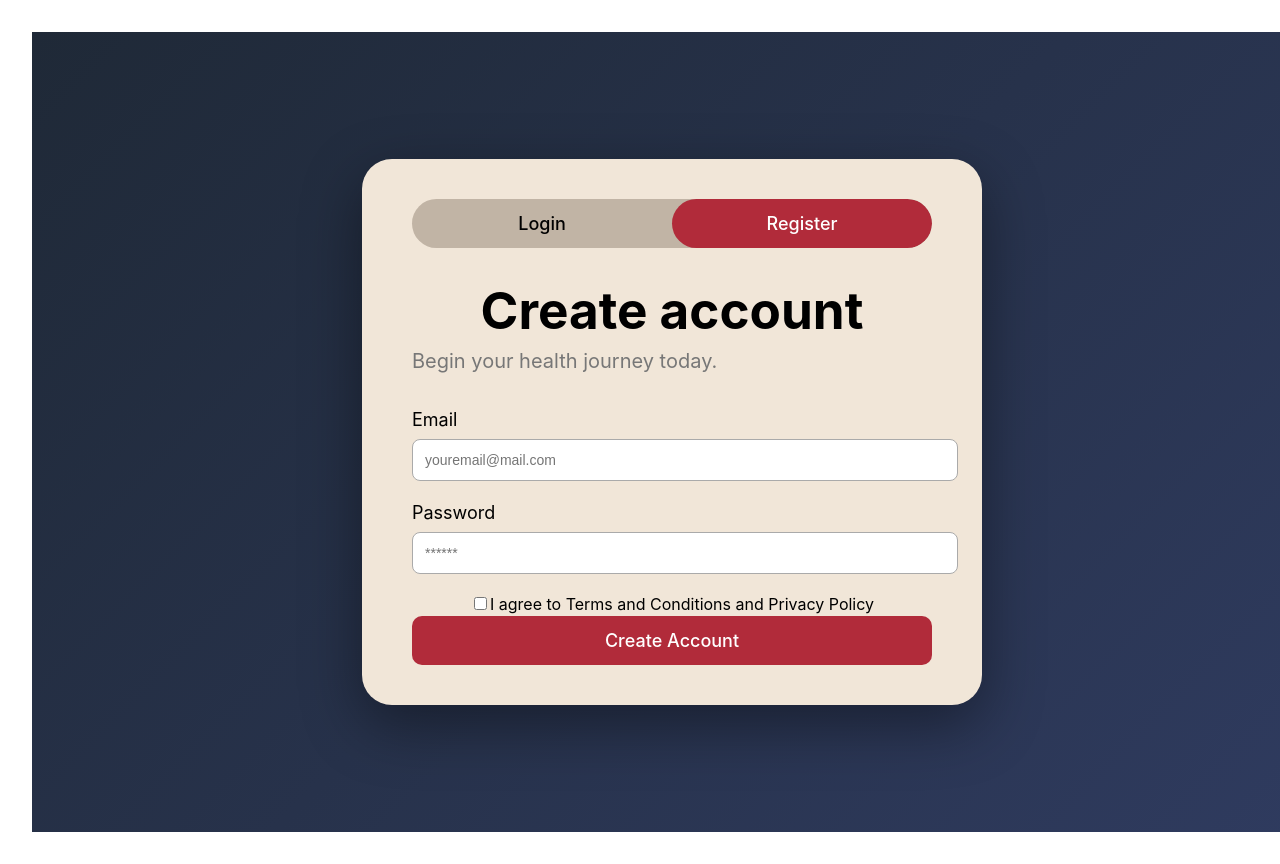
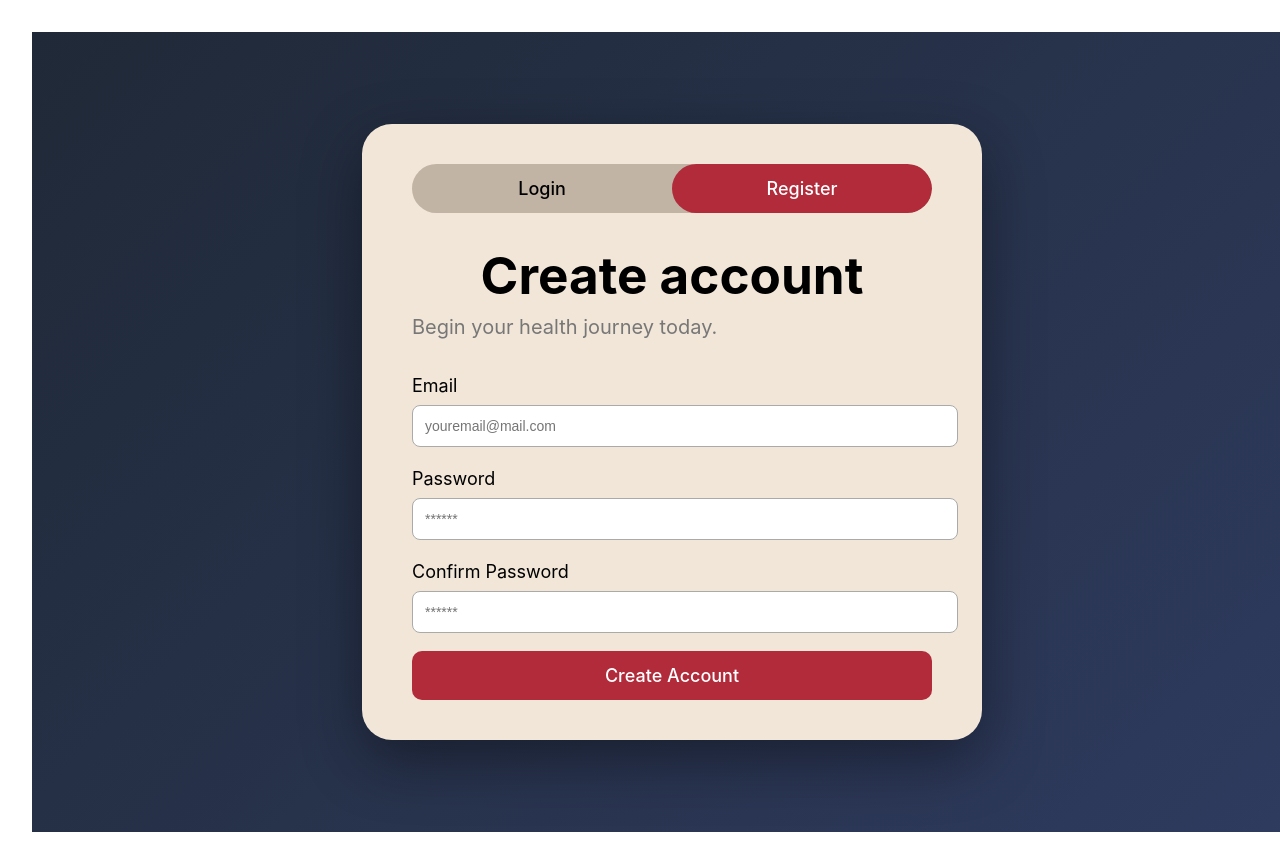
Before and after one commit to gladyslyx/MediPal, a React (Vite) app in the folder frontend/: page /register in a window 1280 px wide. Shown: the top 864 px of the page. Built offline with nearby package versions, Linux system fonts and the light colour scheme.

Commit message:
Registration Function Online - Haikal

```diff
--- a/frontend/src/Login.jsx
+++ b/frontend/src/Login.jsx
@@ -83,7 +83,6 @@ function Form() {
       });
 
       const result = await response.json();
-      console.log('Server Response: ', result);
 
       if (result == 1) {
         console.log("Success")
--- a/frontend/src/Register.jsx
+++ b/frontend/src/Register.jsx
@@ -54,49 +54,50 @@ function Switcher() {
 //<<<<<<Form Handler>>>>>>
 function Form(){
 
+  const nav = useNavigate()
+  const navigate = () =>{
+    nav('/home')
+  };
+
   //Handles form submit.
   const handleSubmit = (event) => {
     event.preventDefault();
 
-    const checkBox = document.getElementById("termsconsCheck")
-    if(checkBox.checked){
+    var pass1 = document.getElementById("firstPass").value
+    var pass2 = document.getElementById("reenterPass").value
 
-      const formData = new FormData(event.target);
-      const dataObject = Object.fromEntries(formData);
+    if(pass1 === pass2){
+      if(pass1.length >= 8){
+        const formData = new FormData(event.target);
+        const dataObject = Object.fromEntries(formData);
 
-    // sendDataToBackend(dataObject);
+        sendDataToBackend(dataObject);
+      }
+      else alert("Password must be 8 characters or longer!");
+    }
+    else alert("Password is not the same!");
+    }
 
-    } else {
-      alert("Agree to terms and conditions.");
-    }
-  };
-
-  //Sending data to backend. NOT DONE
+  //Sending data to backend.
   const sendDataToBackend = async (data) => {
     try{
       //Payload.
-      const response = await fetch('http://localhost:3000/', {
+      const response = await fetch('http://localhost:3000/register', {
         method: 'POST',
         headers:{'Content-Type': 'application/json',},
         body: JSON.stringify(data),
       });
 
       const result = await response.json();
-      console.log('Server Response: ', result);
 
       if (result == 1) {
         console.log("Success")
         navigate();
       }
-      else alert("Wrong email or password!")
+      else alert("Email has already been registered!");
 
-    }catch(err){"Error: Login: Login: ", err.message}
+    }catch(err){"Error: Register: Register: ", err.message}
   };
-
-
-
-  // status control：agree terms checkbox
-  const [agreeTerms, setAgreeTerms] = useState(false);
 
 //HTML Body.
 return(
@@ -118,22 +119,21 @@ return(
     <div className="form-group">
         <label>Password</label>
           <input
+          id="firstPass"
           name="PASSWORD"
           placeholder="******"
           required
           />
     </div>
 
-    {/*Terms and Conditions*/}
-    <div className="agree">
-        <input
-          id="termsconsCheck"
-          type="checkbox"
-          checked={agreeTerms}
-          onChange={() => setAgreeTerms(!agreeTerms)}
+    {/*Re-enter Password Input*/}
+    <div className="form-group">
+        <label>Confirm Password</label>
+          <input
+          id="reenterPass"
+          placeholder="******"
           required
-        />
-        <label className="termscons">I agree to Terms and Conditions and Privacy Policy</label>
+          />
     </div>
 
     {/*Submit Button*/}
```
Also changed, not shown: 2 other files (tests, documents, lock files or other folders).
